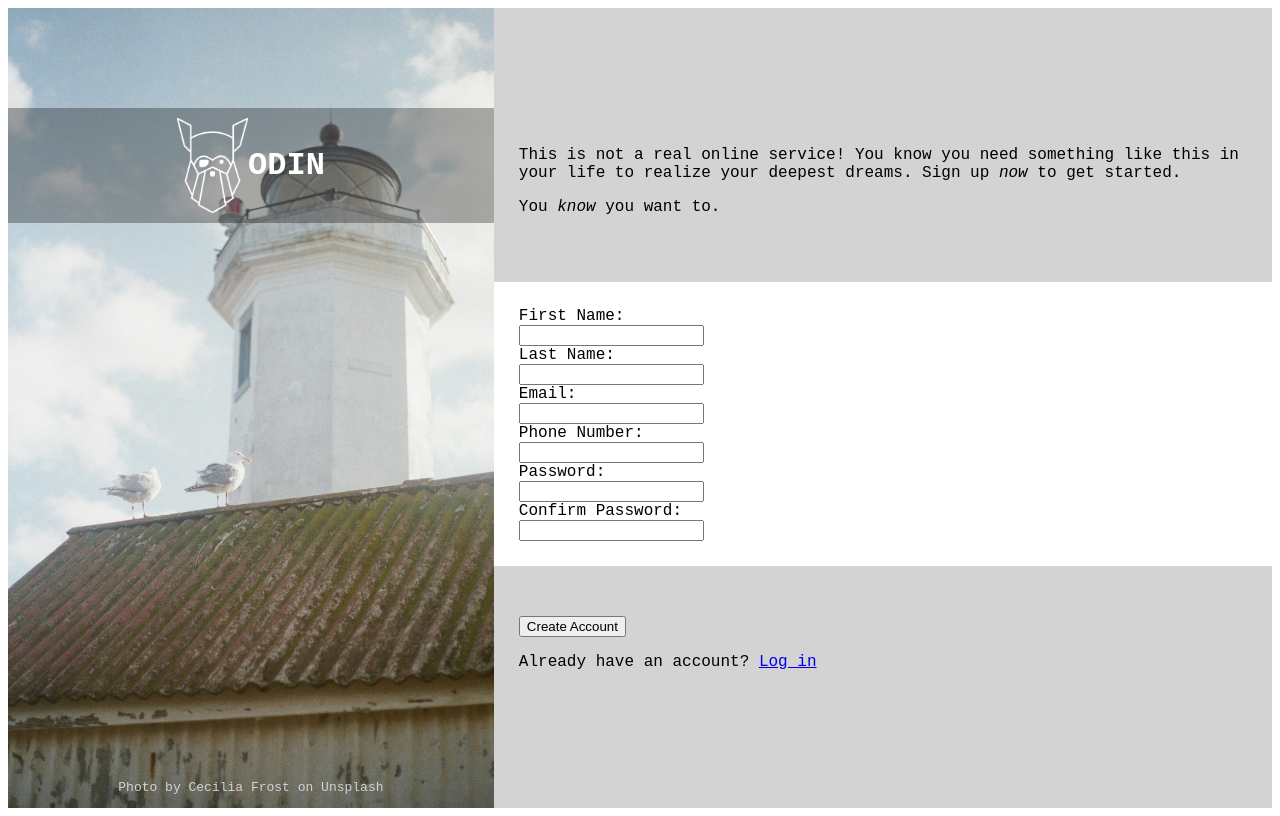
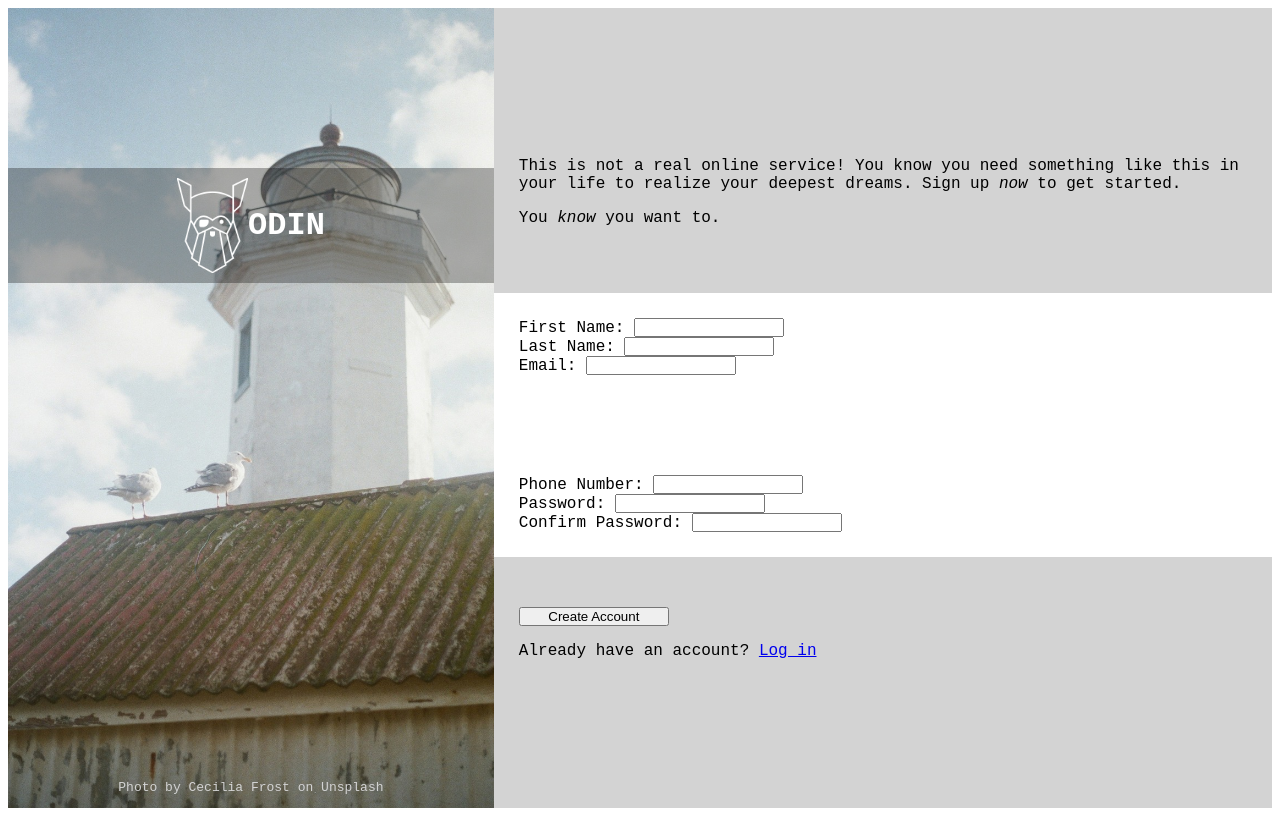
Before and after one commit to sweatylolz/sign-up-form, a plain HTML site: page index.html in a window 1280 px wide. Drawn offline with Linux system fonts and the light colour scheme; a script that the page names is missing.

Commit message:
change the style of the form

```diff
--- a/styles.css
+++ b/styles.css
@@ -10,7 +10,7 @@ body {
     display: flex;
     align-items: center;
     justify-content: center;
-    margin-top: 100px;
+    margin-top: 33%;
     color: white;
     background: rgba(0, 0, 0, 0.3);
     height: 115px;
@@ -48,25 +48,33 @@ body {
     background-color: lightgray;
 }
 
-#form {
+form {
     padding-top: 25px;
     padding-bottom: 25px;
     padding-left: 25px;
     background-color: white;
     display: flex;
+    flex-direction: column;
+    flex-wrap: wrap;
+ }
 
-
+ input,
+textarea,
+select,
+button {
+  width: 150px;
+  padding: 0;
+  margin: 0;
+  box-sizing: border-box;
 }
 
-.form-example {
-    overflow: hidden;
-  }
+input:focus {
+  background: rgb(0 0 0 / 10%);
+}
 
-.form-example label {
-    display: block;
-    width: 50%;
-    float: left;
-  }
+ #left-form {
+    margin-bottom: 100px;
+ }
 
 #bottom-text {
     margin-top: 50px;
```
